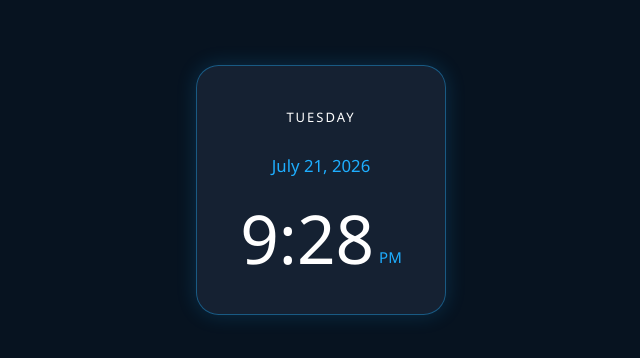
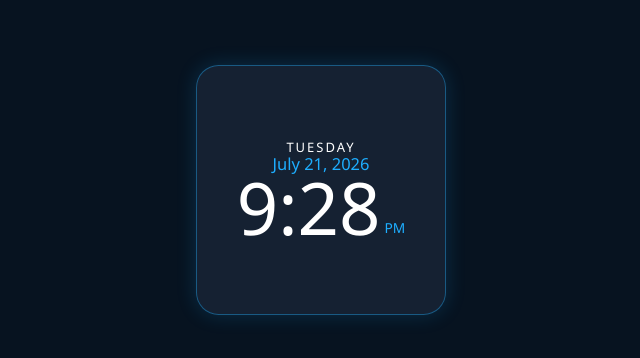
Before and after one commit to MetroLuxuryInc/LiveClock, a plain HTML site: page index.html in a window 1280 px wide. Shown: the part 210-568 px from the top of the page, without its empty margins (319-959 px from the left). Drawn offline with Linux system fonts and the light colour scheme.

Commit message:
Update index.html

```diff
--- a/index.html
+++ b/index.html
@@ -4,7 +4,7 @@
 <meta charset="UTF-8">
 <meta name="viewport" content="width=device-width, initial-scale=1.0">
 
-<title>Digital Clock</title>
+<title>Compact Clock</title>
 
 <style>
 
@@ -13,7 +13,7 @@
     /* CHANGE ONLY THIS VALUE */
     --widget-size:250px;
 
-    --background:#071320;
+    --bg:#071320;
     --card:#162333;
     --accent:#1EAEFF;
     --text:#FFFFFF;
@@ -28,11 +28,17 @@
 }
 
 body{
+
+    background:var(--bg);
+
+    display:flex;
+
+    justify-content:center;
+
+    align-items:center;
+
     height:100vh;
-    display:flex;
-    justify-content:center;
-    align-items:center;
-    background:var(--background);
+
 }
 
 .clock{
@@ -42,26 +48,28 @@ body{
 
     background:rgba(22,35,51,.96);
 
+    border-radius:calc(var(--widget-size)*0.09);
+
     border:1px solid rgba(30,174,255,.40);
-
-    border-radius:calc(var(--widget-size)*0.09);
 
     box-shadow:0 0 calc(var(--widget-size)*0.08)
                rgba(30,174,255,.18);
 
     display:flex;
+
     flex-direction:column;
 
-    justify-content:space-evenly;
+    justify-content:center;
+
     align-items:center;
 
-    padding:calc(var(--widget-size)*0.045);
+    overflow:hidden;
 
 }
 
 .day{
 
-    color:var(--text);
+    color:white;
 
     font-size:calc(var(--widget-size)*0.052);
 
@@ -69,15 +77,23 @@ body{
 
     line-height:1;
 
+    margin:0;
+
+    padding:0;
+
 }
 
 .date{
 
     color:var(--accent);
 
-    font-size:calc(var(--widget-size)*0.067);
+    font-size:calc(var(--widget-size)*0.066);
 
     line-height:1;
+
+    margin:2px 0 0 0;
+
+    padding:0;
 
 }
 
@@ -89,13 +105,15 @@ body{
 
     line-height:1;
 
+    margin-top:2px;
+
 }
 
 #time{
 
-    color:var(--text);
+    color:white;
 
-    font-size:calc(var(--widget-size)*0.27);
+    font-size:calc(var(--widget-size)*0.29);
 
     font-weight:300;
 
@@ -107,11 +125,11 @@ body{
 
     color:var(--accent);
 
-    font-size:calc(var(--widget-size)*0.060);
+    font-size:calc(var(--widget-size)*0.055);
 
-    margin-left:calc(var(--widget-size)*0.02);
+    margin-left:4px;
 
-    margin-bottom:calc(var(--widget-size)*0.018);
+    margin-bottom:5px;
 
 }
 
@@ -128,11 +146,8 @@ body{
 <div class="date" id="date"></div>
 
 <div class="timeRow">
-
 <div id="time"></div>
-
 <div id="ampm"></div>
-
 </div>
 
 </div>
@@ -154,14 +169,13 @@ const months=[
 "September","October","November","December"
 ];
 
-let hour=now.getHours();
+let h=now.getHours();
+let m=String(now.getMinutes()).padStart(2,"0");
 
-const minute=String(now.getMinutes()).padStart(2,"0");
+const ap=h>=12?"PM":"AM";
 
-const ampm=hour>=12?"PM":"AM";
-
-hour=hour%12;
-if(hour===0) hour=12;
+h=h%12;
+if(h===0)h=12;
 
 document.getElementById("day").textContent=
 days[now.getDay()].toUpperCase();
@@ -170,10 +184,10 @@ document.getElementById("date").textContent=
 months[now.getMonth()]+" "+now.getDate()+", "+now.getFullYear();
 
 document.getElementById("time").textContent=
-hour+":"+minute;
+h+":"+m;
 
 document.getElementById("ampm").textContent=
-ampm;
+ap;
 
 }
 
```
